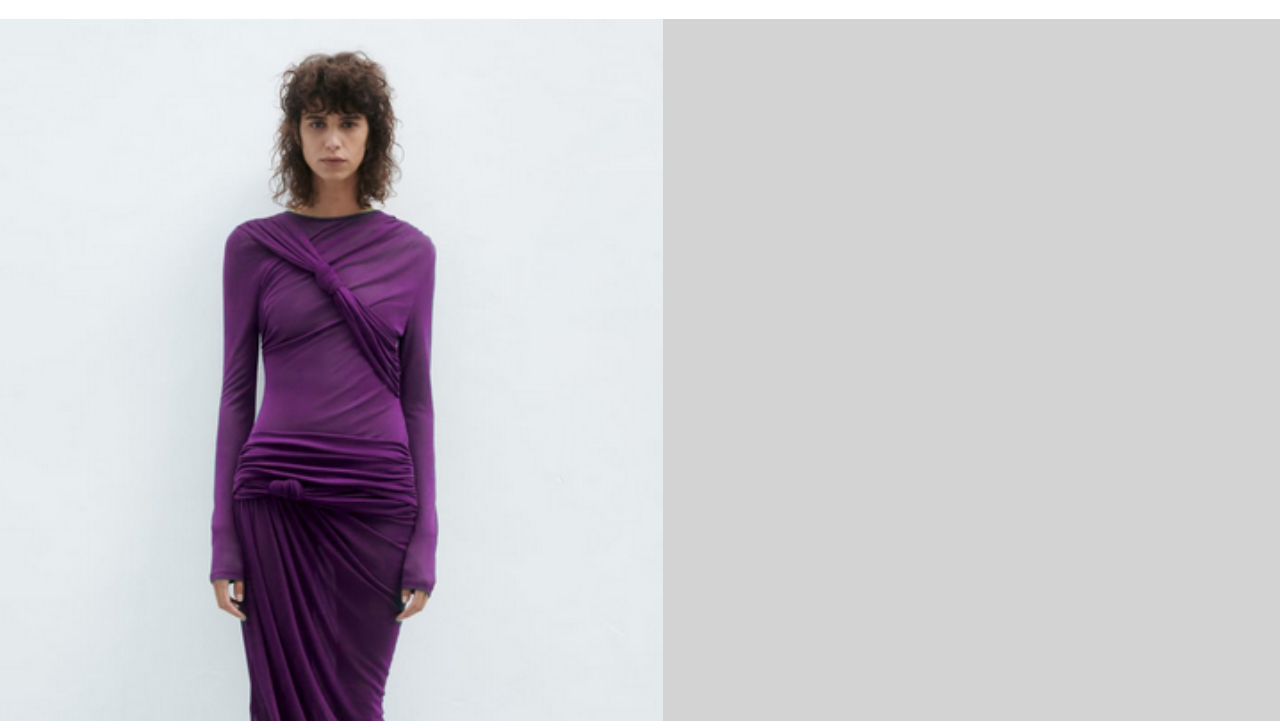
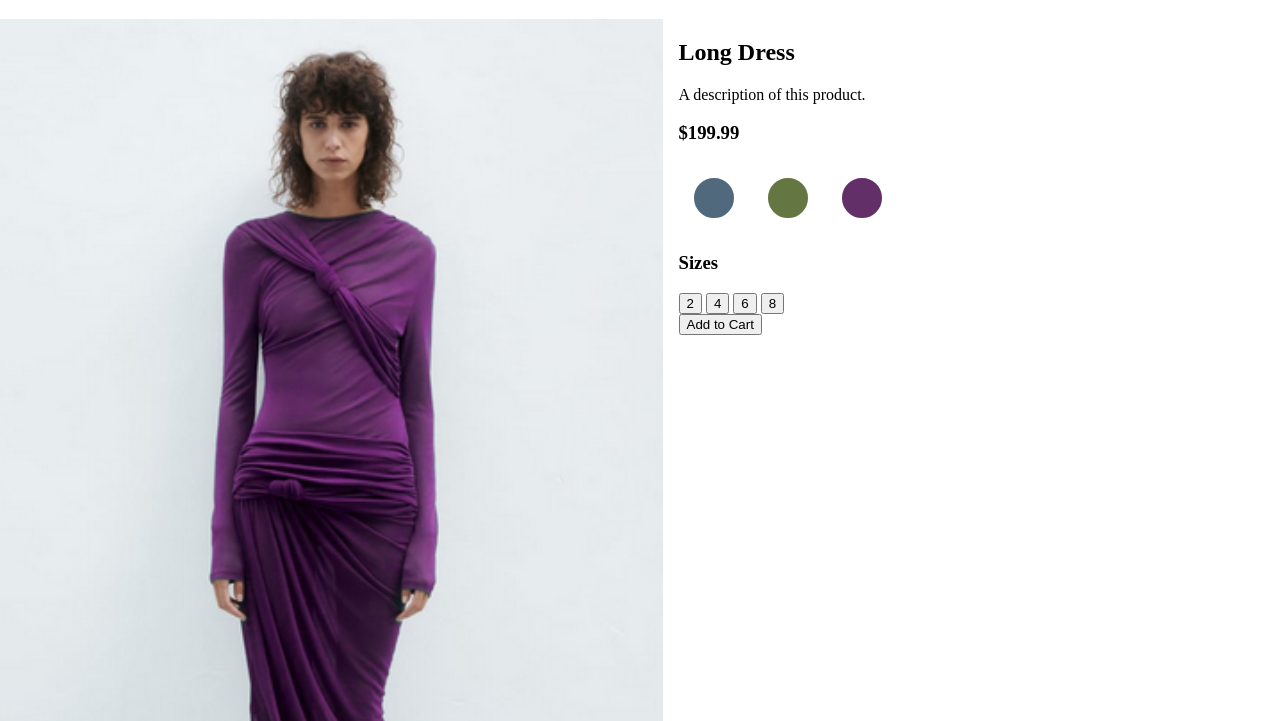
Before and after one commit to ElioArt1965/sandbox, a plain HTML site: page gra1144cp6ElioArteaga2026/index.html in a window 1280 px wide. Shown: the part 79-800 px from the top of the page. Drawn offline with Linux system fonts and the light colour scheme.

Commit message:
Add files via upload

```diff
--- a/gra1144cp6ElioArteaga2026/index.html
+++ b/gra1144cp6ElioArteaga2026/index.html
@@ -31,6 +31,28 @@ main {
     width: 100%;
     height: auto;
 }
+#colors button {
+    width: 50px;
+    margin: 10px;
+    border-radius: 25px;
+    border: thick solid white;
+    height: 50px;
+}
+#colors button:hover {
+    border-color: black;
+}
+section {
+    height: 1015px;
+}
+#blue-btn {
+    background-color: #50697d;
+}
+#green-btn {
+    background-color: #647642;
+}
+#purple-btn {
+    background-color: #622f68;
+}
 </style>
 <script type="text/javascript">
 function MM_swapImgRestore() { //v3.0
@@ -54,6 +76,13 @@ function MM_swapImage() { //v3.0
   var i,j=0,x,a=MM_swapImage.arguments; document.MM_sr=new Array; for(i=0;i<(a.length-2);i+=3)
    if ((x=MM_findObj(a[i]))!=null){document.MM_sr[j++]=x; if(!x.oSrc) x.oSrc=x.src; x.src=a[i+2];}
 }
+function MM_showHideLayers() { //v9.0
+  var i,p,v,obj,args=MM_showHideLayers.arguments;
+  for (i=0; i<(args.length-2); i+=3)
+  with (document) if (getElementById && ((obj=getElementById(args[i]))!=null)) { v=args[i+2];
+    if (obj.style) { obj=obj.style; v=(v=='show')?'visible':(v=='hide')?'hidden':v; }
+    obj.visibility=v; }
+}
 </script>
 </head>
 
@@ -64,7 +93,24 @@ function MM_swapImage() { //v3.0
   </header>
   <main>
     <section id="apparel"><a href="#" onMouseOut="MM_swapImgRestore()" onMouseOver="MM_swapImage('dress-blue','','dress-blue-rev.jpg',1)"><img src="dress-blue-front.jpg" alt="Dress Blue" width="372" height="570" id="dress-blue"></a><a href="#" onMouseOut="MM_swapImgRestore()" onMouseOver="MM_swapImage('dress-green','','dress-green-rev.jpg',1)"><img src="dress-green-front.jpg" alt="Dress Green" width="372" height="570" id="dress-green"></a><a href="#" onMouseOut="MM_swapImgRestore()" onMouseOver="MM_swapImage('dress-purple','','dress-purple-rev.jpg',1)"><img src="dress-purple-front.jpg" alt="Dress Purple" width="372" height="570" id="dress-purple"></a></section>
-    <section id="description"></section>
+    <section id="description">
+      <h2>Long Dress</h2>
+      <p>A description of this product.</p>
+      <h3>$199.99</h3>
+      <div id="colors">
+        <button id="blue-btn" onClick="MM_showHideLayers('dress-blue','','show','dress-green','','hide','dress-purple','','hide')"></button>
+        <button id="green-btn" onClick="MM_showHideLayers('dress-blue','','hide','dress-green','','show','dress-purple','','hide')"></button>
+        <button id="purple-btn" onClick="MM_showHideLayers('dress-blue','','hide','dress-green','','hide','dress-purple','','show')"></button>
+      </div>
+      <h3>Sizes</h3>
+      <div id="sizes">
+        <button>2</button>
+        <button>4</button>
+        <button>6</button>
+        <button>8</button>
+      </div>
+      <button id="cart">Add to Cart</button>
+    </section>
   </main>
   <footer></footer>
 </wrapper>
```
